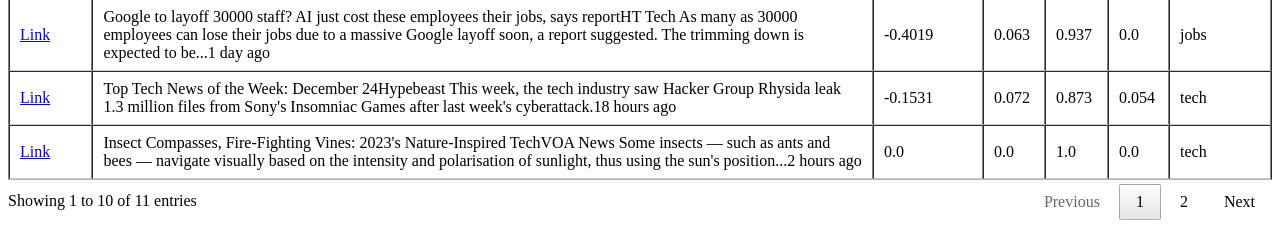
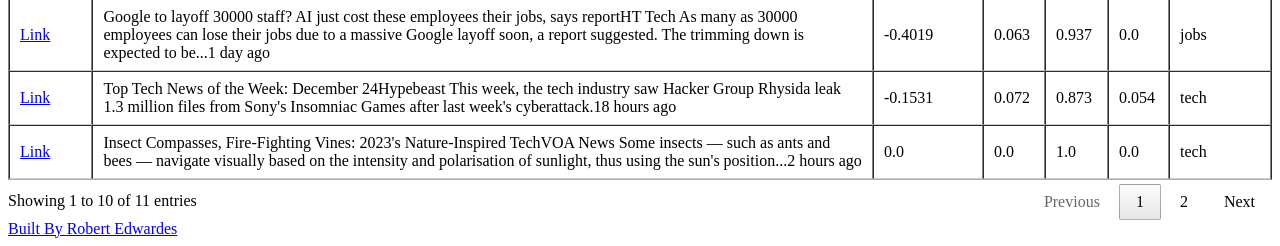
Before and after one commit to RobertEdwardes/gemini_flask, a Flask app: page / in a window 1280 px wide. Shown: the part 609-855 px from the top of the page. Before the commit the page ends 829 px from the top, so only its background shows below. Run offline with Flask 3, Linux system fonts and the light colour scheme; parts of the project's set-up code (start-up, migrations or seed data) failed here and were passed over; some libraries are stand-ins or nearby versions.

Commit message:
updated index

```diff
--- a/templates/index.html
+++ b/templates/index.html
@@ -19,7 +19,7 @@
 </head>
 <body>
 
-<h2>Flask/NLTK Sediment Analysis Example <br>
+<h2>Flask/NLTK Sediment Analysis Example<br>
     <h3>Last Ran (System Time): {{datetime}}</h3>
 </h2>
 
@@ -49,6 +49,8 @@
         {% endfor %}
     </tbody>
 </table>
-
+    <footer>
+        <a href="https://www.robertedwardes.com/">Built By Robert Edwardes</a>
+    </footer>
 </body>
 </html>
```
